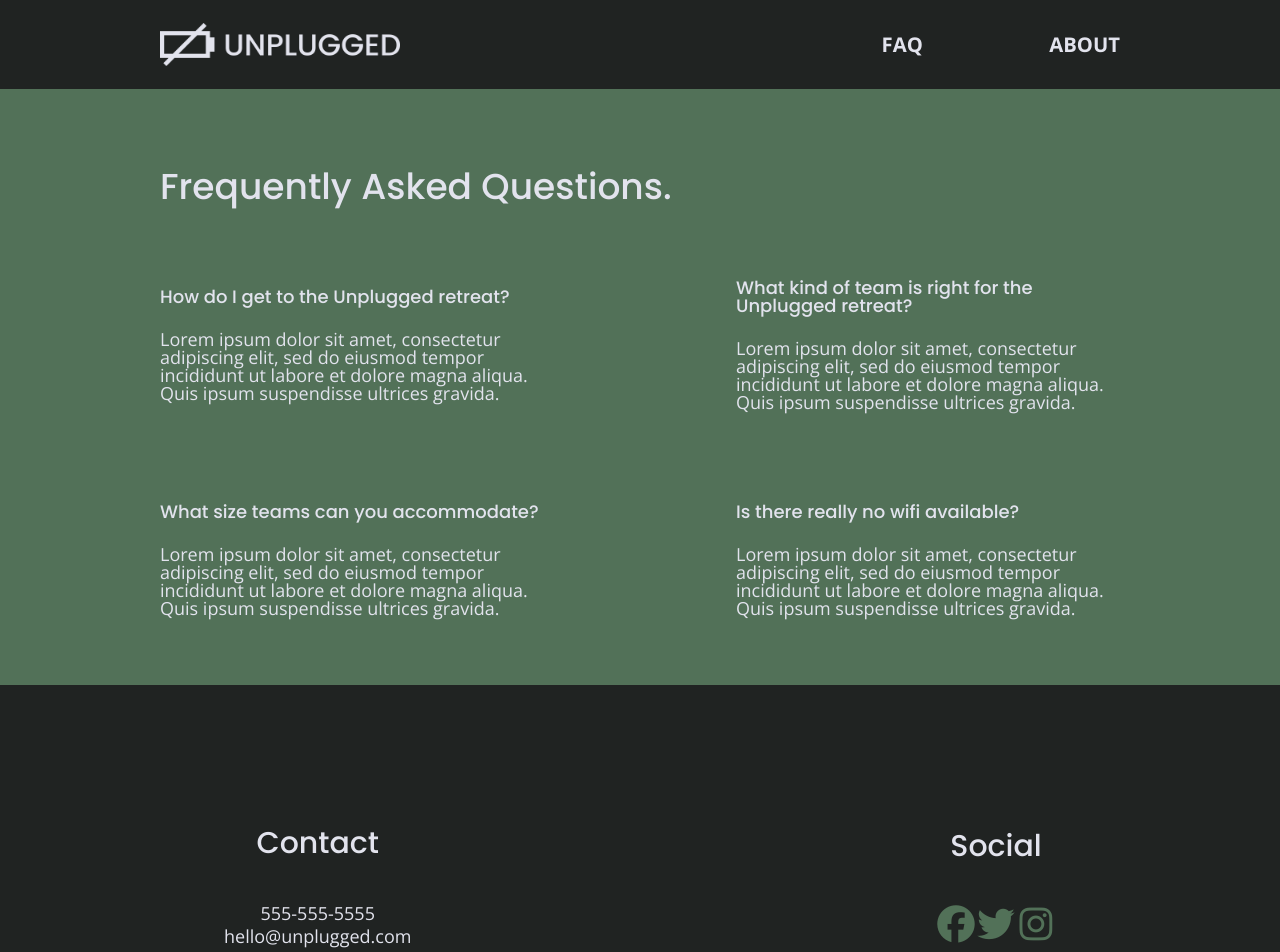
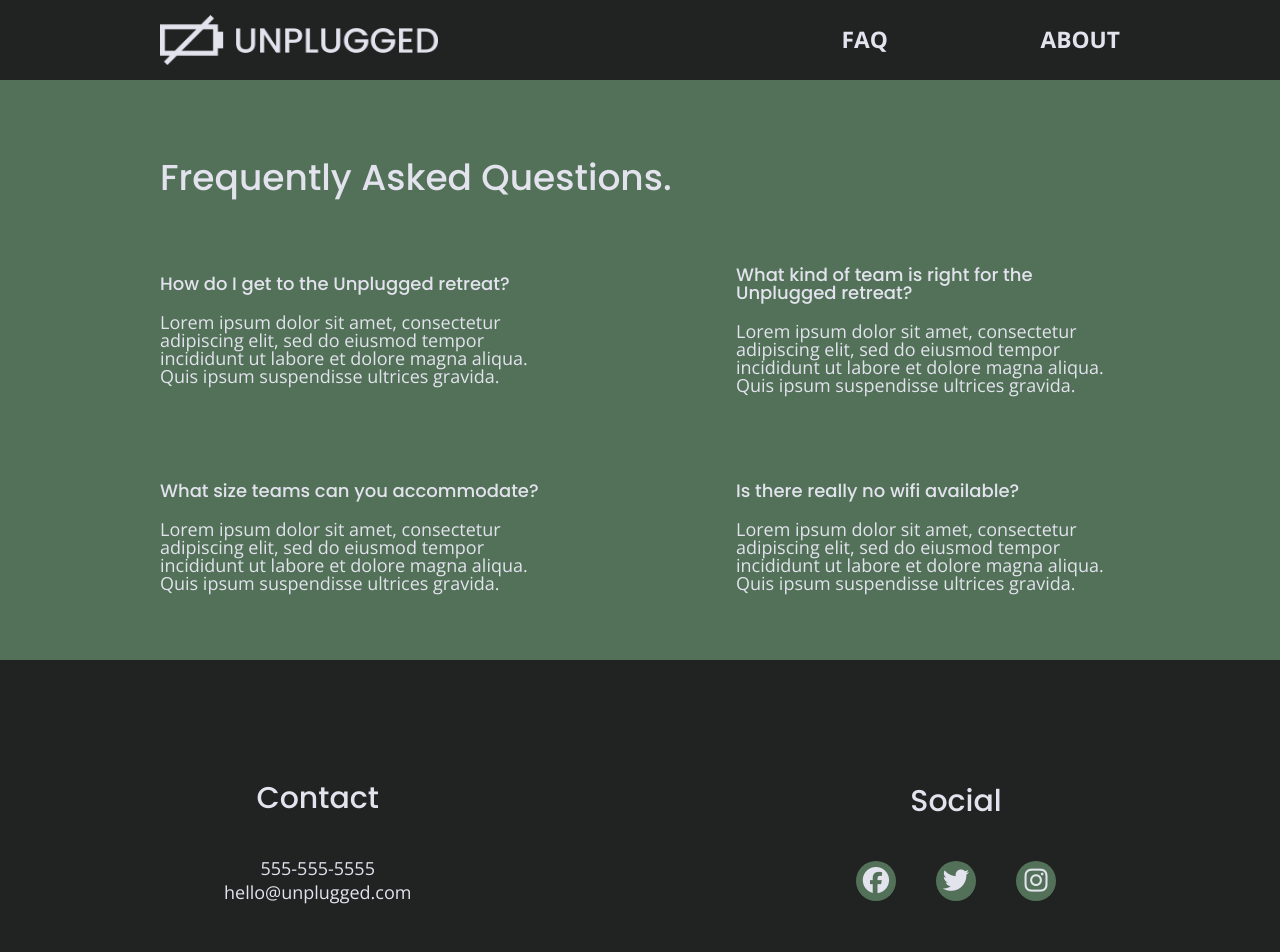
Before and after one commit to niko1402/206-unplugged-site, a website: page faq/index.html in a window 1280 px wide. Shown: the top 952 px of the page. Drawn offline with nearby package versions, Linux system fonts and the light colour scheme.

Commit message:
Added background color and round border to icons

```diff
--- a/css/main.css
+++ b/css/main.css
@@ -96,11 +96,14 @@ html {
 body {
   font-size: 1em;
   font-family: 'Open Sans', sans-serif;
+  text-align: left;
 }
 
 ul, ol {
   list-style-type: none;
   text-transform: uppercase;
+  margin: 0;
+  padding: 0;
 }
 
 h1, h2, h3, h4, a, p {
@@ -122,6 +125,7 @@ h3, h4 {
   font-family: 'Poppins', sans-serif;
   font-size: 1.125em;
   font-weight: 500;
+  margin: 20px 0;
 }
 
 p {
@@ -199,6 +203,10 @@ header nav ul {
   width: 100%;
  }
 
+header nav ul li {
+  font-size: 1.125em;
+}
+
 footer {
   flex-direction: column;
   text-align: center;
@@ -217,14 +225,15 @@ footer .content-wrapper {
   margin: 50px 0;
 }
 
-footer .social-icons i {
-  color: #527158;
-  font-size: 1.85em;
-  height: 40px;
-  width: 40px;
+footer .social-icons p i {
+  font-size: 1.3em;
 }
 
 footer .social-icons p {
+  background-color: #527158;
+  border-radius: 50%;
+  height: 40px;
+  width: 40px;
   display: flex;
   justify-content: center;
   align-items: center;
@@ -541,7 +550,7 @@ input[type=button] {
   }
 
   header figure {
-    width: 35%;
+    width: 29%;
   }
 
   header .content-wrapper {
@@ -597,6 +606,10 @@ input[type=button] {
     flex-flow: column wrap;
   }
 
+  .features i {
+    margin-bottom: 30px;
+  }
+
   .features .features-item-description {
     width: 64%;
   }
@@ -647,6 +660,11 @@ input[type=button] {
 
   footer .contact {
     margin-bottom: 0;
+  }
+
+  footer .social-icons {
+    width: 12.5em;
+    justify-content: space-between;
   }
 
   footer .copyright {
@@ -721,10 +739,6 @@ input[type=button] {
 
   header {
     padding: 15px 0;
-  }
-
-  header figure {
-    width: 25%;
   }
 
   h2 {
```
